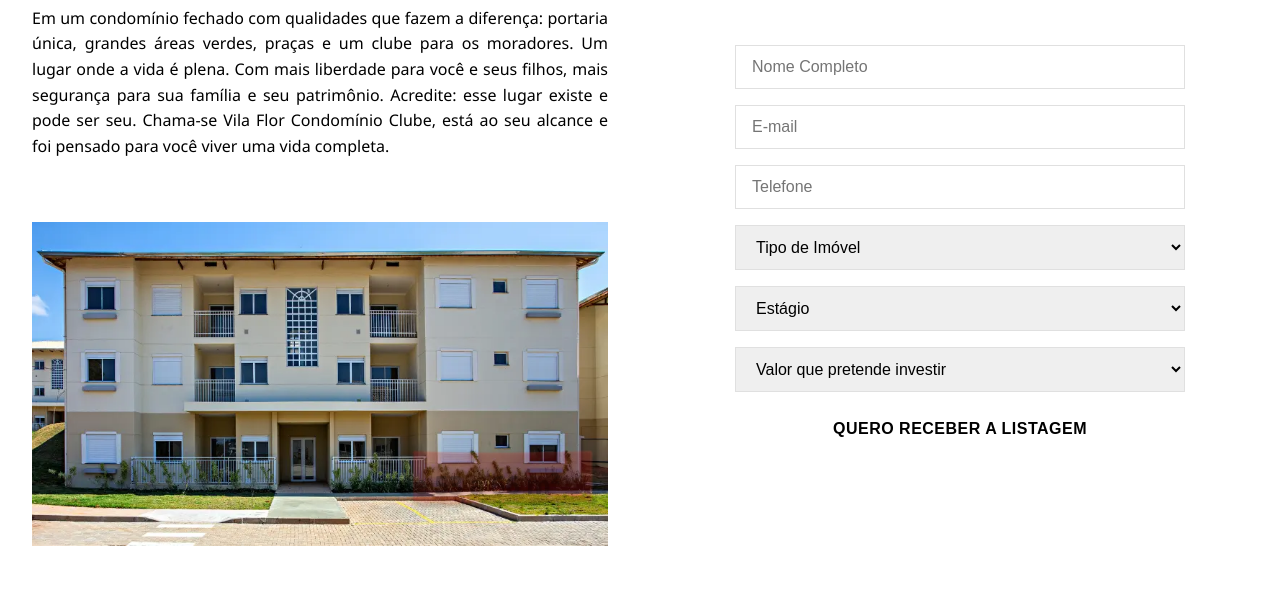
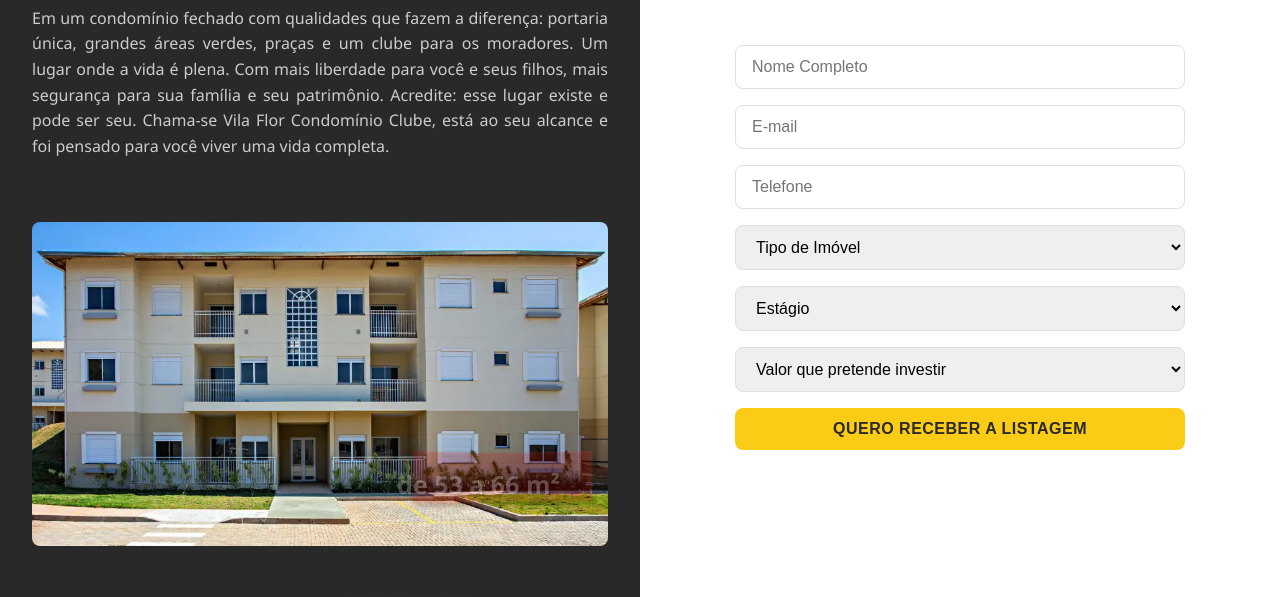
Before and after one commit to guilhermemorientes/campanha-de-maio-final, a plain HTML site: page index.html in a window 1280 px wide. Shown: the part 140-737 px from the top of the page. Drawn offline with Linux system fonts and the light colour scheme.

Commit message:
Update style.css

```diff
--- a/style.css
+++ b/style.css
@@ -1,4 +1,4 @@
-t:root {
+:root {
   --primary: #facc15;
   --primary-hover: #e0b200;
   --dark: #292929;
```
